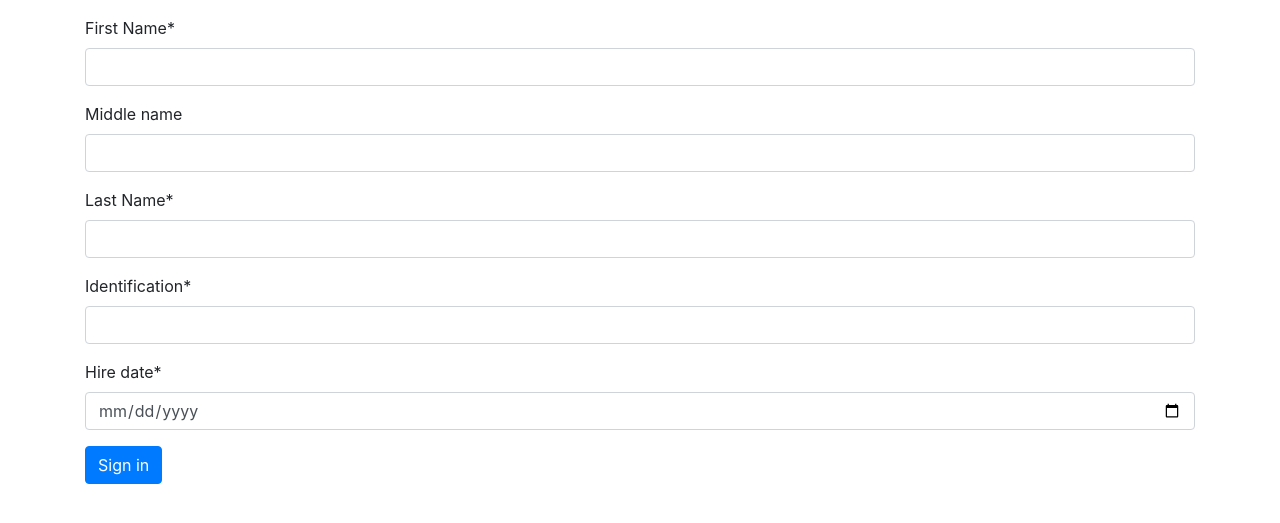
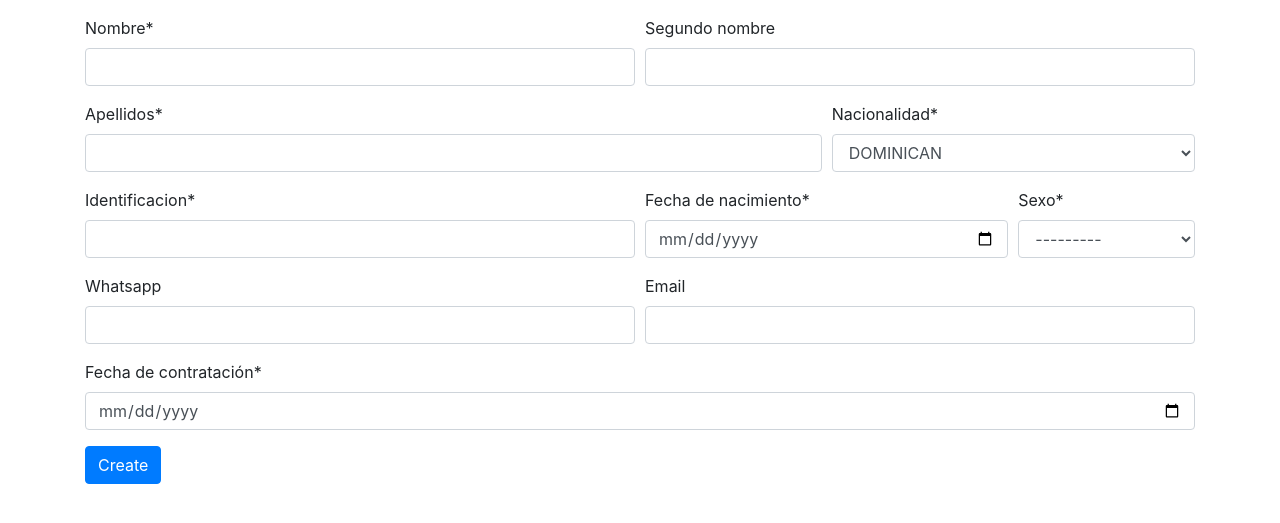
Before and after one commit to g8jedi/jelly, a Django app: page /human-resources/create-employee/ in a window 1280 px wide. Shown: the part 104-627 px from the top of the page. Run offline with Django 3.2, Linux system fonts and the light colour scheme; some libraries are stand-ins or nearby versions.

Commit message:
Create employee form now looks legit.

```diff
--- a/human_resources/forms.py
+++ b/human_resources/forms.py
@@ -9,11 +9,24 @@ class DateInput(DateInput):
 class EmployeeForm(ModelForm):
     class Meta:
         model = Employee
-        fields = ['forename', 'middle_name', 'surname', 'identification', 'hire_date']
+        fields = [
+            'forename', 'middle_name', 'surname', 'date_of_birth',
+            'nationality', 'identification', 'gender',
+            'email', 'phone_number', 'hire_date'
+        ]
         widgets = {
             'hire_date': DateInput,
+            'date_of_birth': DateInput
         }
         labels = {
-            'forename': ('First Name'),
-            'surname': ('Last Name'),
+            'forename': ('Nombre'),
+            'middle_name': ('Segundo nombre'),
+            'surname': ('Apellidos'),
+            'date_of_birth': ('Fecha de nacimiento'),
+            'nationality': ('Nacionalidad'),
+            'identification': ('Identificacion'),
+            'gender': ('Sexo'),
+            'phone_number': ('Whatsapp'),
+            'hire_date': ('Fecha de contratación')
+
         }
--- a/human_resources/templates/human_resources/employee_form.html
+++ b/human_resources/templates/human_resources/employee_form.html
@@ -14,7 +14,42 @@
 {% block content %}
   <form action="{% url 'human_resources:create-employee' %}" method="post">
     {% csrf_token %}
-    {{ form|crispy }}
-    <button type="submit" class="btn btn-primary">Sign in</button>
+     <div class="form-row">
+      <div class="form-group col-md-6 mb-0">
+        {{ form.forename|as_crispy_field }}
+      </div>
+      <div class="form-group col-md-6 mb-0">
+        {{ form.middle_name|as_crispy_field }}
+      </div>
+    </div>
+    <div class="form-row">
+      <div class="form-group col-md-8 mb-0">
+        {{ form.surname|as_crispy_field }}
+      </div>
+      <div class="form-group col-md-4 mb-0">
+        {{ form.nationality|as_crispy_field }}
+      </div>
+    </div>
+    <div class="form-row">
+      <div class="form-group col-md-6 mb-0">
+        {{ form.identification|as_crispy_field }}
+      </div>
+      <div class="form-group col-md-4 mb-0">
+        {{ form.date_of_birth|as_crispy_field }}
+      </div>
+      <div class="form-group col-md-2 mb-0">
+        {{ form.gender|as_crispy_field }}
+      </div>
+    </div>
+    <div class="form-row">
+      <div class="form-group col-md-6 mb-0">
+        {{ form.phone_number|as_crispy_field }}
+      </div>
+      <div class="form-group col-md-6 mb-0">
+        {{ form.email|as_crispy_field }}
+      </div>
+    </div>
+    {{ form.hire_date|as_crispy_field }}
+    <button type="submit" class="btn btn-primary">Create</button>
   </form>
 {% endblock %}
```
